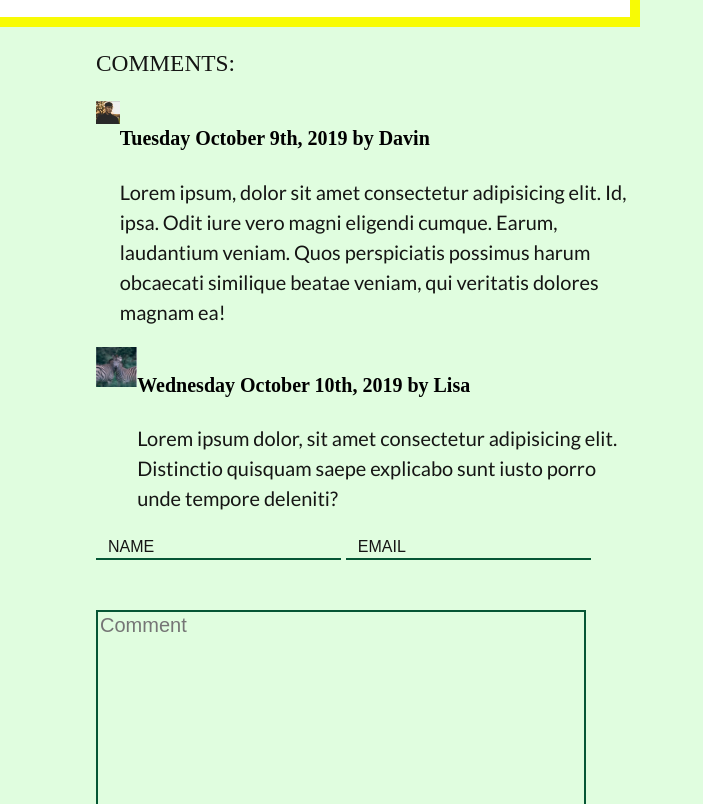
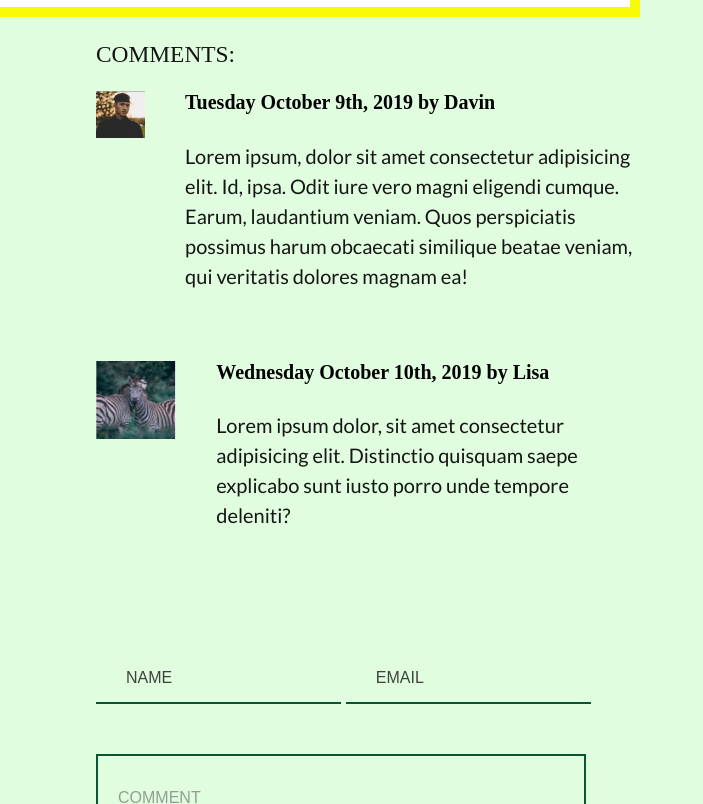
Before and after one commit to MackenzieMc/mackenzieMcClemontProjectOne, a plain HTML site: page blog.html in a window 1280 px wide. Shown: the part 1996-2800 px from the top of the page, without its empty margins (0-703 px from the left). Drawn offline with Linux system fonts and the light colour scheme; a web font is replaced by a local one.

Commit message:
added css styling and new media query partial

```diff
--- a/styles/sass/partials/_nav.scss
+++ b/styles/sass/partials/_nav.scss
@@ -15,6 +15,9 @@ nav {
                 color: $solidBlack;
                 text-transform: uppercase;
             }
+            a:hover {
+                border-bottom: 2px solid $secondary;
+            }
         }
     }
 }
--- a/styles/sass/partials/_sections.scss
+++ b/styles/sass/partials/_sections.scss
@@ -147,6 +147,9 @@
         border-right: 10px solid $secondary;
         border-bottom: 10px solid $secondary;
     }
+    .imgContainer {
+        width: calc(100% - 15px);
+    }
 }
 
 .commentFlex {
@@ -156,33 +159,47 @@
     .commentContainer {
         display: flex;
         flex-direction: row;
+        align-items: flex-start;
+        margin-bottom: 50px;
+        .imgContainer {
+            width: 40%;
+            margin-right: 40px;
+        }
+        .textContainer{
+            h4 {
+                margin-top: 0;
+            }
+        }
     }
 }
 
 .blogForm {
     background-color: $primary;
     width: 50%;
-    margin-bottom: 100px;
+    margin: 50px 0 100px 0;
     form {
-        input {
+        input[type=text],
+        input[type=email] {
             width: 45%;
             background-color: $primary;
             margin-bottom: 50px;
             border: none;
             border-bottom: 2px solid $tertiary;
+            line-height: 2.5;
+            padding-left: 20px;
         }
         input::placeholder {
             text-transform: uppercase;
             padding: 10px 0 20px 10px;
             font-size: 0.8rem;
-            opacity: 1;
+            opacity: 0.8;
             color: $solidBlack;
         }
 
         input[type=submit] {
             font-family: $headingFont;
             text-transform: uppercase;
-            padding: 10px 10px 5px 10px;
+            padding: 15px 10px 5px 10px;
             display: block;
             background-color: $tertiary;
             color: $solidWhite;
@@ -190,6 +207,7 @@
             text-decoration: none;
             font-size: 0.8rem;
             margin-bottom: 0;
+            border: none;
         }
         textarea {
             width: 90%;
@@ -197,10 +215,15 @@
             border: 2px solid $tertiary;
             resize: none;
             margin-bottom: 30px;
+            padding-left: 20px;
         }
 
         textarea::placeholder {
-            margin: 5px 0 0 5px;
+            text-transform: uppercase;
+            line-height: 5;
+            opacity: 0.7;
+            font-size: 0.8rem;
+
         }
 
         .buttonStyle {
@@ -223,6 +246,10 @@
         bottom: 1450px;
         .textContainer {
             margin-left: 20px;
+        }
+        .imgContainer {
+            width: 95%;
+            margin-left: auto;
         }
     }
 }
```
Also changed, not shown: styles/sass/partials/_mediaQueries.scss (added), styles/styles.css.
